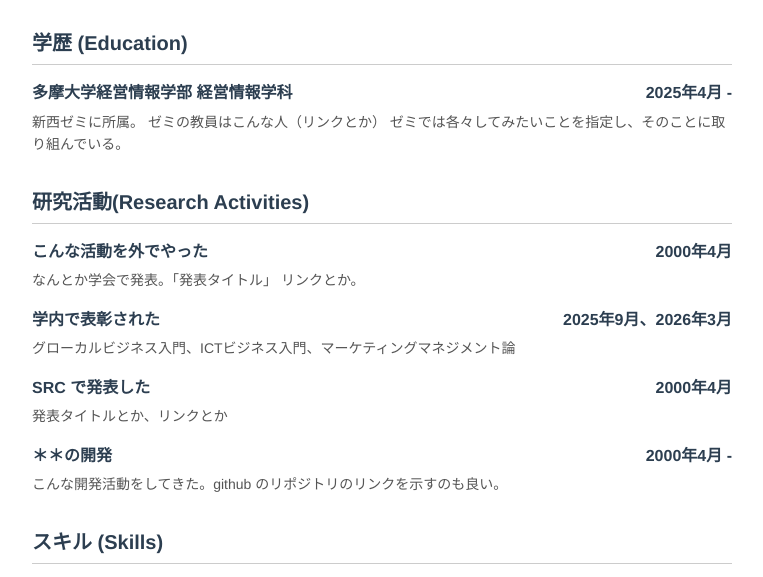
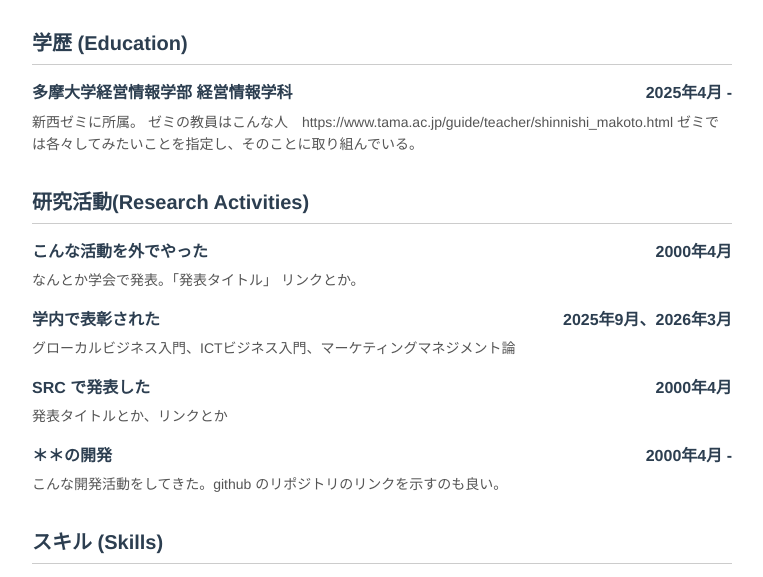
Before and after one commit to ShottShott77/ShottShott77.github.io, a plain HTML site: page index.html in a window 1280 px wide. Shown: the part 197-774 px from the top of the page, without its empty margins (258-1021 px from the left). Drawn offline with Linux system fonts and the light colour scheme.

Commit message:
教員のリンク貼り付け

```diff
--- a/index.html
+++ b/index.html
@@ -22,7 +22,7 @@
         </div>
         <div class="item-desc">
             新西ゼミに所属。
-            ゼミの教員はこんな人（リンクとか）
+            ゼミの教員はこんな人　https://www.tama.ac.jp/guide/teacher/shinnishi_makoto.html
             ゼミでは各々してみたいことを指定し、そのことに取り組んでいる。
         </div>
     </div>
```
